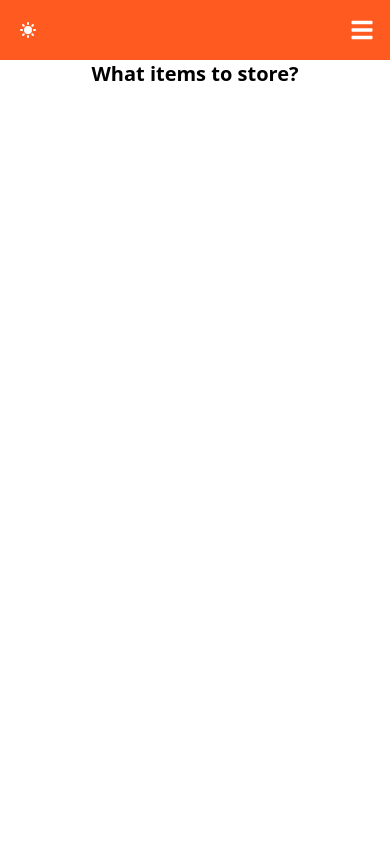
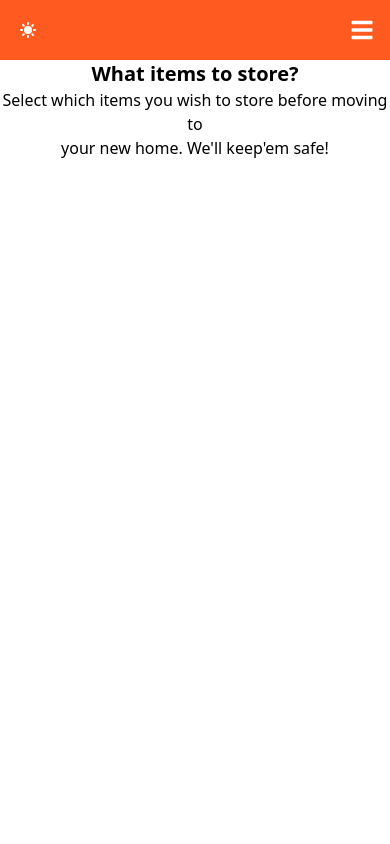
Before and after one commit to AngelLoredoAlvarez/proficent_junior_developer_challenge_1.1, a Next.js app: page / in a window 390 px wide. Shown: the top 844 px of the page. Built offline with nearby package versions, Linux system fonts and the light colour scheme.

Commit message:
Added other to <p /> with the classes to handle responsivness

```diff
--- a/pages/index.tsx
+++ b/pages/index.tsx
@@ -11,6 +11,12 @@ function IndexPage() {
         <p className="text-center font-bold text-xl sm:text-2xl md:text-3xl lg:text-4xl xl:text-5xl 2xl:text-6xl dark:text-white">
           What items to store?
         </p>
+        <p className="text-center text-md sm:text-lg md:text-xl lg:text-2xl xl:text-3xl 2xl:text-4xl dark:text-white">
+          Select which items you wish to store before moving to
+        </p>
+        <p className="text-center text-md sm:text-lg md:text-xl lg:text-2xl xl:text-3xl 2xl:text-4xl dark:text-white">
+          your new home. We'll keep'em safe!
+        </p>
       </div>
       <FooterComponent />
     </React.Fragment>
```
